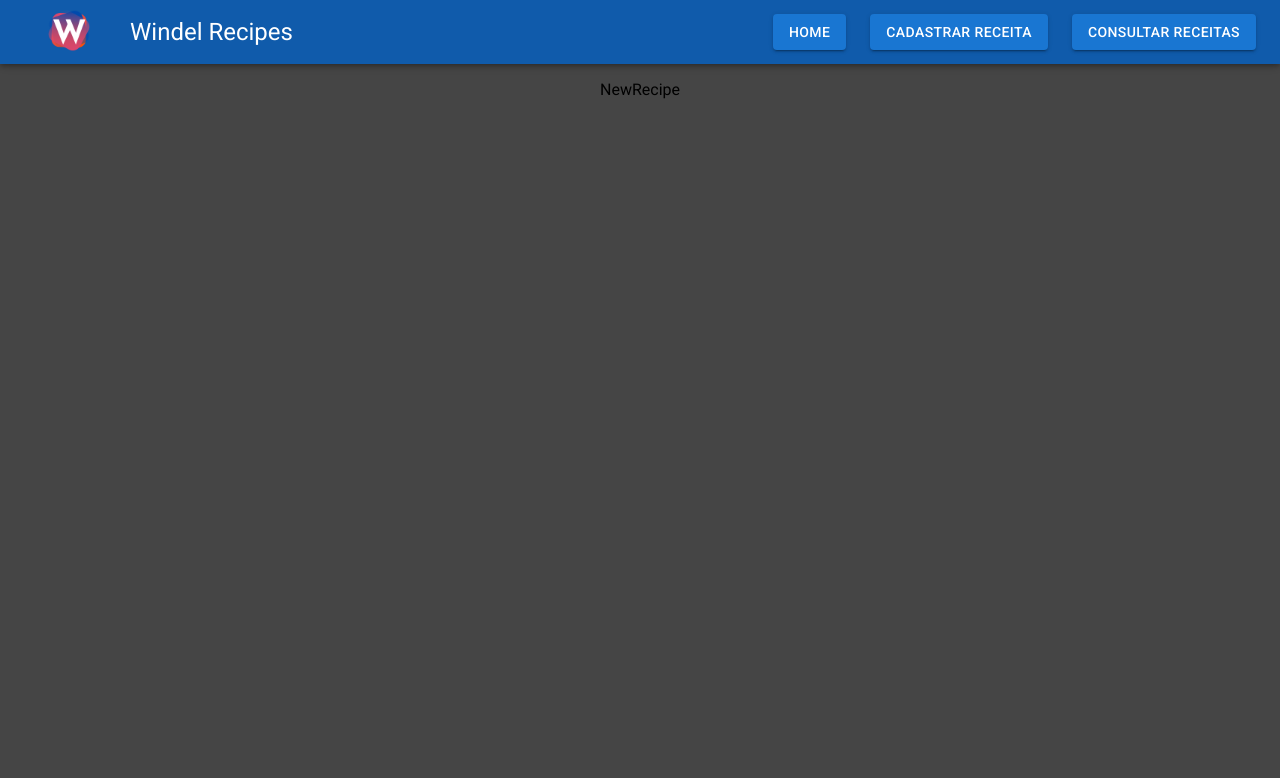
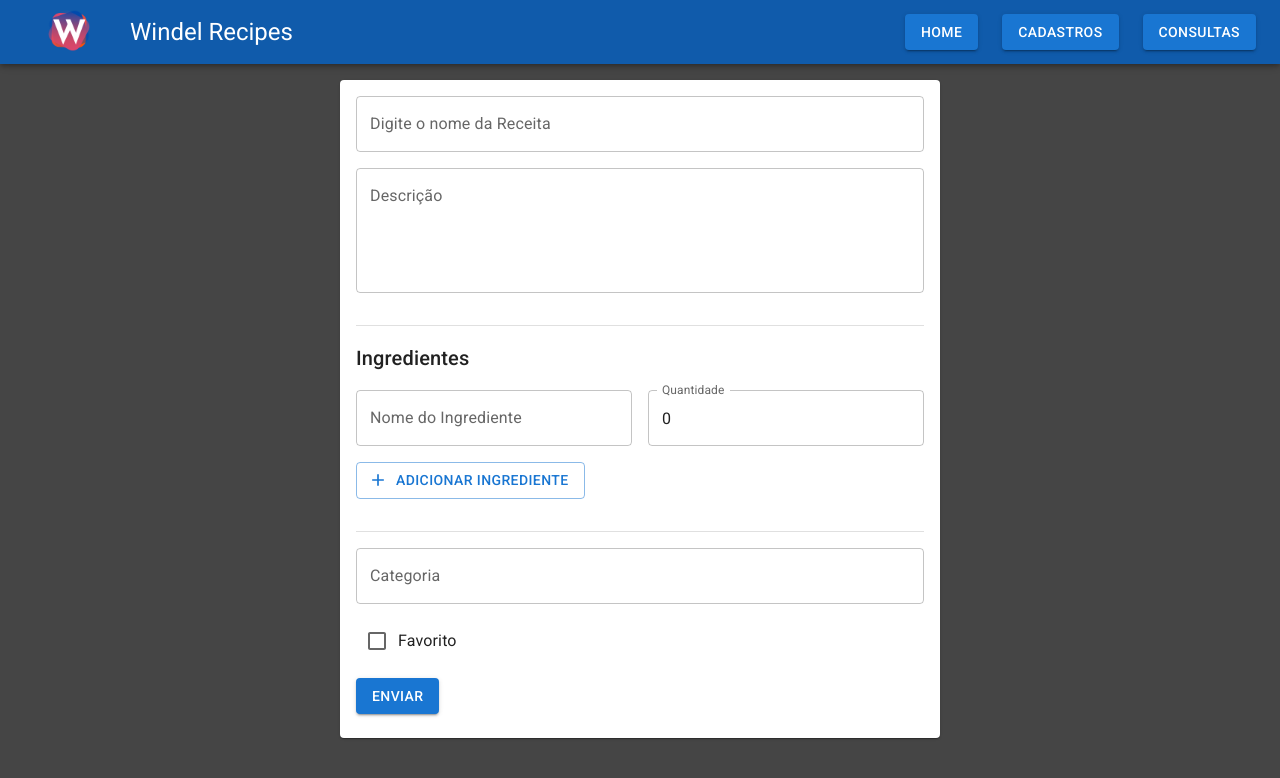
Before and after one commit to g-Trevisan/teste-windel, a React (Vite) app: page /newrecipe in a window 1280 px wide. Shown: the top 778 px of the page. Built offline with nearby package versions, Linux system fonts and the light colour scheme.

Commit message:
Ajustado tela de consulta, adicionado funcao para remover receita e funcao para adicionar receita

```diff
--- a/src/App.jsx
+++ b/src/App.jsx
@@ -4,7 +4,12 @@ import { Box } from '@mui/material';
 
 export function App() {
   return (
-    <div style={{ display: 'flex', height:"100vh", maxHeight:"100%", justifyContent:"center"}}>
+    <div style={{
+      // display: 'flex',
+      height:"100vh",
+      maxHeight:"100%",
+      // justifyContent:"center"
+    }}>
       <HeaderTop />
       <Box sx={{
          mt: "5rem"
--- /dev/null
+++ b/src/axios/config.js
@@ -0,0 +1,8 @@
+import axios from "axios"
+
+export const recipeFetch = axios.create({
+    baseURL: "https://teste-tecnico-front-api.up.railway.app/",
+    headers:{
+        "Content-Type": "application/json"
+    }
+})
--- /dev/null
+++ b/src/components/FormRecipe.jsx
@@ -0,0 +1,162 @@
+import React, { useState } from 'react';
+import { Box, Button, Card, CardContent, Checkbox, Divider, Snackbar, TextField, Typography, Alert } from '@mui/material';
+import AddIcon from '@mui/icons-material/Add';
+import { recipeFetch } from '../axios/config';
+
+export function FormRecipe() {
+  const [formData, setFormData] = useState({
+    name: '',
+    description: '',
+    ingredients: [{ name: '', quantity: 0 }],
+    category: '',
+    isFavorite: false,
+  });
+
+  const [snackbar, setSnackbar] = useState({ open: false, message: '', severity: 'success' });
+
+  const handleChange = (e) => {
+    const { name, value } = e.target;
+    setFormData({ ...formData, [name]: value });
+  };
+
+  const handleIngredientChange = (index, e) => {
+    const { name, value } = e.target;
+    const newIngredients = [...formData.ingredients];
+    newIngredients[index][name] = name === "quantity" ? parseFloat(value) : value;
+    setFormData({ ...formData, ingredients: newIngredients });
+  };
+
+  const handleAddIngredient = () => {
+    setFormData({
+      ...formData,
+      ingredients: [...formData.ingredients, { name: '', quantity: 0 }],
+    });
+  };
+
+  const handleCheckboxChange = (e) => {
+    setFormData({ ...formData, isFavorite: e.target.checked });
+  };
+
+  const handleSendRecipe = async (e) => {
+    e.preventDefault();
+    try {
+      const response = await recipeFetch.post("/recipe", formData);
+      console.log('Dados enviados com sucesso:', response.data);
+
+      // Exibir snackbar de sucesso
+      setSnackbar({ open: true, message: 'Receita enviada com sucesso!', severity: 'success' });
+
+      // Limpar os campos
+      setFormData({
+        name: '',
+        description: '',
+        ingredients: [{ name: '', quantity: 0 }],
+        category: '',
+        isFavorite: false,
+      });
+    } catch (error) {
+      console.error('Erro ao enviar os dados:', error);
+
+      // Exibir snackbar de erro
+      setSnackbar({ open: true, message: 'Erro ao enviar a receita!', severity: 'error' });
+    }
+  };
+
+  const handleCloseSnackbar = () => {
+    setSnackbar({ ...snackbar, open: false });
+  };
+
+  return (
+    <Card sx={{ minWidth: 350, maxWidth: 600, margin: "auto" }}>
+      <CardContent>
+        <form onSubmit={handleSendRecipe}>
+          <TextField
+            fullWidth
+            label="Digite o nome da Receita"
+            name="name"
+            value={formData.name}
+            onChange={handleChange}
+            variant="outlined"
+            sx={{ marginBottom: 2 }}
+          />
+          <TextField
+            fullWidth
+            label="Descrição"
+            name="description"
+            value={formData.description}
+            onChange={handleChange}
+            variant="outlined"
+            multiline
+            rows={4}
+            sx={{ marginBottom: 2 }}
+          />
+          <Divider sx={{ marginY: 2 }} />
+          <Typography variant="h6" sx={{ marginBottom: 2 }}>
+            Ingredientes
+          </Typography>
+          {formData.ingredients.map((ingredient, index) => (
+            <Box key={index} sx={{ display: "flex", gap: 2, marginBottom: 2 }}>
+              <TextField
+                label="Nome do Ingrediente"
+                name="name"
+                value={ingredient.name}
+                onChange={(e) => handleIngredientChange(index, e)}
+                variant="outlined"
+                fullWidth
+              />
+              <TextField
+                label="Quantidade"
+                name="quantity"
+                value={ingredient.quantity}
+                onChange={(e) => handleIngredientChange(index, e)}
+                variant="outlined"
+                fullWidth
+              />
+            </Box>
+          ))}
+          <Button
+            variant="outlined"
+            startIcon={<AddIcon />}
+            onClick={handleAddIngredient}
+            sx={{ marginBottom: 2 }}
+          >
+            Adicionar Ingrediente
+          </Button>
+          <Divider sx={{ marginY: 2 }} />
+          <TextField
+            fullWidth
+            label="Categoria"
+            name="category"
+            value={formData.category}
+            onChange={handleChange}
+            variant="outlined"
+            sx={{ marginBottom: 2 }}
+          />
+          <Box sx={{ display: "flex", alignItems: "center", marginBottom: 2 }}>
+            <Checkbox
+              checked={formData.isFavorite}
+              onChange={handleCheckboxChange}
+              name="isFavorite"
+            />
+            <Typography>Favorito</Typography>
+          </Box>
+          <Button type="submit" variant="contained" color="primary">
+            Enviar
+          </Button>
+        </form>
+      </CardContent>
+
+      {/* Snackbar para alertas */}
+      <Snackbar
+        open={snackbar.open}
+        autoHideDuration={6000}
+        onClose={handleCloseSnackbar}
+        anchorOrigin={{ vertical: 'top', horizontal: 'center' }}
+      >
+        <Alert onClose={handleCloseSnackbar} severity={snackbar.severity} sx={{ width: '100%' }}>
+          {snackbar.message}
+        </Alert>
+      </Snackbar>
+    </Card>
+  );
+}
--- a/src/components/HeaderTop.jsx
+++ b/src/components/HeaderTop.jsx
@@ -13,8 +13,8 @@ export function HeaderTop() {
           </Typography>
           <Box className="Box" sx={{ gap: 3, display: "flex", alignItems:"center"}}>
             <Button variant='contained' component={Link} to="/">Home</Button>
-            <Button variant='contained' component={Link} to="/newrecipe">Cadastrar Receita</Button>
-            <Button variant='contained' component={Link} to="/listrecipe">Consultar Receitas</Button>
+            <Button variant='contained' component={Link} to="/newrecipe">Cadastros</Button>
+            <Button variant='contained' component={Link} to="/listrecipe">Consultas</Button>
           </Box>
         </Toolbar>
       </AppBar>
--- a/src/components/index.jsx
+++ b/src/components/index.jsx
@@ -3,3 +3,4 @@ export { EditGenericIcon } from "./EditGenericIcon";
 export { HeaderTop } from "./HeaderTop";
 export { Loader } from "./Loader";
 export { RecipeCard } from "./RecipeCard";
+export { FormRecipe } from "./FormRecipe";
--- a/src/routes/ListRecipes.jsx
+++ b/src/routes/ListRecipes.jsx
@@ -3,17 +3,18 @@ import { useState, useEffect } from "react";
 import { Link } from "react-router-dom";
 import { Grid  } from "@mui/material";
 import { RecipeCard } from "../components/index"
+import { recipeFetch } from "../axios/config";
 
 export const ListRecipes = () => {
 
     const [recipes, setRecipes] = useState([])
 
-    const apiUrl = "https://teste-tecnico-front-api.up.railway.app/recipe/"
+    // const apiUrl = "https://teste-tecnico-front-api.up.railway.app/recipe/"
 
     const getRecipes = async() => {
 
         try{
-            const response = await axios.get(apiUrl);
+            const response = await recipeFetch.get("/recipe");
             // console.log(response)
             const data = response.data
             // console.log(data)
@@ -32,14 +33,15 @@ export const ListRecipes = () => {
     return (
         <Grid container spacing={2} sx={{ p: "1rem", color: "white" }}>
             {recipes.map(recipe => (
-                <Grid item xs={12} sm={12} md={6} lg={6} key={recipe.recipeID}>
+                <Grid item xs={12} sm={12} md={6} lg={4} xl={3} key={recipe.id}>
                     <RecipeCard
+                        recipeId={recipe.id}
                         name={recipe.name}
                         description={recipe.description}
                         category={recipe.category}
                         isFavorite={recipe.isFavorite}
                         ingredients={recipe.ingredients}
-                        sx={{ minWidth: 200 }} // Ajuste o valor conforme necessário
+                        refreshRecipes={getRecipes}
                     />
                 </Grid>
             ))}
--- a/src/routes/NewRecipe.jsx
+++ b/src/routes/NewRecipe.jsx
@@ -1,9 +1,9 @@
-import React from 'react'
+import { FormRecipe } from "../components";
 
 export const NewRecipe = () => {
   return (
     <div>
-      NewRecipe
+      <FormRecipe></FormRecipe>
     </div>
   )
 }
--- a/src/styles/Global.css
+++ b/src/styles/Global.css
@@ -18,4 +18,7 @@
 body{
     -webkit-font-smoothing: antialiased;
     background-color: #454545;
+    /* background: linear-gradient(135deg, #000000, #1a1a2e, #0f0c29); */
+    /* background: linear-gradient(135deg, #000000, rgb(16, 16, 16), #181818,#181818,#141414); */
+
 }
```
Also changed, not shown: src/components/RecipeCard.jsx (+124 -31 lines).
